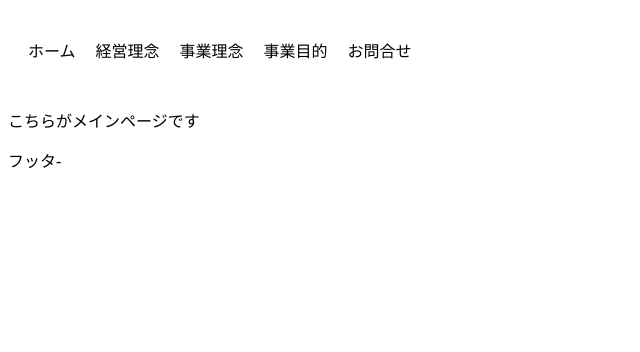
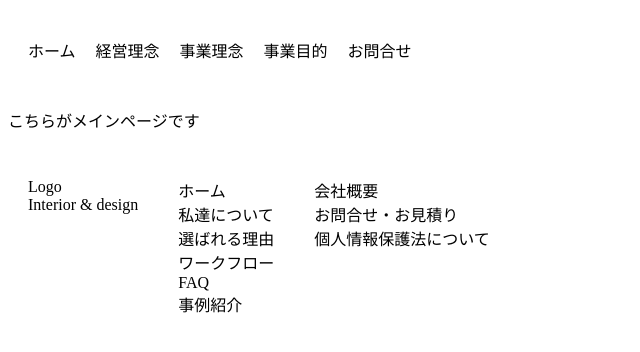
Before and after one commit to aikochon/ratrun-middle, a Nuxt app: page / in a window 1280 px wide. Shown: the top 352 px of the page, without its empty margins (0-640 px from the left). Built offline with nearby package versions, Linux system fonts and the light colour scheme.

Commit message:
AppFooter追加

```diff
--- /dev/null
+++ b/components/organisms/Footer/AppFooter.vue
@@ -0,0 +1,72 @@
+<template>
+  <div>
+    <div>
+      <nav>
+        <li v-for="(link, key) in Logo" :key="key">
+          <nuxt-link :to="link.to">{{ link.text }}</nuxt-link>
+        </li>
+      </nav>
+    </div>
+    <div>
+      <nav>
+        <li v-for="(link, key) in LinkList" :key="key">
+          <nuxt-link :to="link.to">{{ link.text }}</nuxt-link>
+        </li>
+      </nav>
+    </div>
+    <div>
+      <nav>
+        <li v-for="(link, key) in LinkListSecondLine" :key="key">
+          <nuxt-link :to="link.to">{{ link.text }}</nuxt-link>
+        </li>
+      </nav>
+    </div>
+  </div>
+</template>
+
+  <script>
+export default {
+  setup() {
+    const Logo = reactive([
+      { text: "Logo", to: "#" },
+      { text: "Interior & design", to: "#" },
+    ]);
+    const LinkList = reactive([
+      { text: "ホーム", to: "#" },
+      { text: "私達について", to: "#" },
+      { text: "選ばれる理由", to: "#" },
+      { text: "ワークフロー", to: "#" },
+      { text: "FAQ", to: "#" },
+      { text: "事例紹介", to: "#" },
+    ]);
+    const LinkListSecondLine = reactive([
+      { text: "会社概要", to: "#" },
+      { text: "お問合せ・お見積り", to: "#" },
+      { text: "個人情報保護法について", to: "#" },
+    ]);
+    return {
+      Logo,
+      LinkList,
+      LinkListSecondLine,
+    };
+  },
+};
+</script>
+
+  <style lang='scss' scoped>
+div {
+  display: flex;
+}
+nav {
+  display: block;
+  gap: 20px;
+  padding: 30px 20px;
+}
+li {
+  list-style: none;
+}
+a {
+  text-decoration: none;
+  color: black;
+}
+</style>
--- /dev/null
+++ b/components/organisms/Footer/index.js
@@ -0,0 +1,3 @@
+import AppFooter from "./AppFooter";
+
+export { AppFooter };
--- a/layouts/default.vue
+++ b/layouts/default.vue
@@ -1,27 +1,24 @@
 <template>
-    <div>
+  <div>
+    <AppHeader />
 
-        <AppHeader />
+    <NuxtPage />
 
-        <NuxtPage />
-
-        <p>フッタ-</p>
-
-    </div>
+    <AppFooter />
+  </div>
 </template>
 
 <script>
-
+import { AppFooter } from "../components/organisms/Footer";
 import { AppHeader } from "../components/organisms/Header";
 
 export default {
-    components: {
-        AppHeader
-    }
+  components: {
+    AppHeader,
+    AppFooter,
+  },
 };
-
 </script>
 
 <style lang='scss' scoped>
-
 </style>
```
